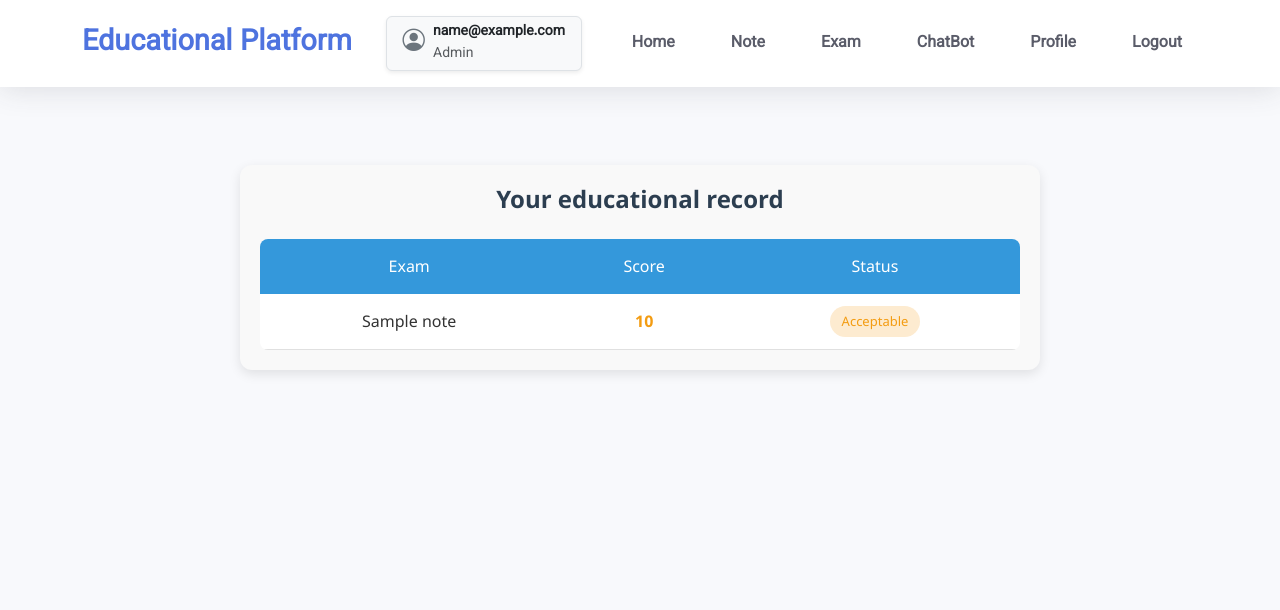
After one commit to dehghan9156/DjangoSmartLearningPlatform, a Django app: page /profile/user/panel/ in a window 1280 px wide. The commit adds this page. Shown: the top 610 px of the page. Run offline with Django 5.2, Linux system fonts and the light colour scheme; a user stored in the database is signed in; tables that the repository leaves empty hold one stand-in row (values such as "Sample post").

Commit message:
add section user panel

```diff
--- /dev/null
+++ b/coreusers/templates/coreusers/user_panel.html
@@ -0,0 +1,148 @@
+{% extends 'base.html' %}
+{% block content %}
+    <div class="grades-container">
+        <h2 class="grades-title">Your educational record</h2>
+
+        <div class="grades-table-container">
+            <table class="grades-table">
+                <thead>
+                    <tr>
+                        <th class="header-cell">Exam</th>
+                        <th class="header-cell">Score</th>
+                        <th class="header-cell">Status</th>
+                    </tr>
+                </thead>
+                <tbody>
+                    {% for feed in exam_feedback %}
+                        <tr class="grade-row">
+                            <td class="exam-title">{{ feed.note.title }}</td>
+                            <td class="score-value {% if feed.score >= 16 %}high-score{% elif feed.score >= 10 %}medium-score{% else %}low-score{% endif %}">
+                                {{ feed.score }}
+                            </td>
+                            <td class="status-cell">
+                                {% if feed.score >= 16 %}
+                                    <span class="status-badge success">Superb</span>
+                                {% elif feed.score >= 10 %}
+                                    <span class="status-badge warning">Acceptable</span>
+                                {% else %}
+                                    <span class="status-badge danger">Need more effort</span>
+                                {% endif %}
+                            </td>
+                        </tr>
+                    {% endfor %}
+                </tbody>
+            </table>
+        </div>
+    </div>
+
+    <style>
+        .grades-container {
+            font-family: 'Segoe UI', Tahoma, Geneva, Verdana, sans-serif;
+            max-width: 800px;
+            margin: 30px auto;
+            padding: 20px;
+            background-color: #f9f9f9;
+            border-radius: 12px;
+            box-shadow: 0 4px 12px rgba(0, 0, 0, 0.1);
+        }
+
+        .grades-title {
+            color: #2c3e50;
+            text-align: center;
+            margin-bottom: 25px;
+            font-size: 24px;
+            font-weight: 600;
+        }
+
+        .grades-table-container {
+            overflow-x: auto;
+        }
+
+        .grades-table {
+            width: 100%;
+            border-collapse: collapse;
+            background-color: white;
+            border-radius: 8px;
+            overflow: hidden;
+        }
+
+        .header-cell {
+            background-color: #3498db;
+            color: white;
+            padding: 15px;
+            text-align: center;
+            font-weight: 500;
+        }
+
+        .grade-row {
+            border-bottom: 1px solid #e0e0e0;
+            transition: background-color 0.2s;
+        }
+
+        .grade-row:hover {
+            background-color: #f5f5f5;
+        }
+
+        .grade-row td {
+            padding: 12px 15px;
+            text-align: center;
+        }
+
+        .exam-title {
+            text-align: right;
+            color: #333;
+            font-weight: 500;
+        }
+
+        .score-value {
+            font-weight: bold;
+            font-size: 16px;
+        }
+
+        .high-score {
+            color: #27ae60;
+        }
+
+        .medium-score {
+            color: #f39c12;
+        }
+
+        .low-score {
+            color: #e74c3c;
+        }
+
+        .status-badge {
+            display: inline-block;
+            padding: 5px 12px;
+            border-radius: 20px;
+            font-size: 13px;
+            font-weight: 500;
+        }
+
+        .success {
+            background-color: #d5f5e3;
+            color: #27ae60;
+        }
+
+        .warning {
+            background-color: #fdebd0;
+            color: #f39c12;
+        }
+
+        .danger {
+            background-color: #fadbd8;
+            color: #e74c3c;
+        }
+
+        @media (max-width: 600px) {
+            .grades-container {
+                padding: 15px;
+            }
+
+            .header-cell, .grade-row td {
+                padding: 10px 8px;
+                font-size: 14px;
+            }
+        }
+    </style>
+{% endblock %}
--- a/coreusers/urls.py
+++ b/coreusers/urls.py
@@ -1,7 +1,9 @@
 from django.contrib import admin
 from django.urls import path, include
+from . import views
 app_name = "coreusers"
 
 urlpatterns = [
+    path("user/panel/",views.UserPanelView.as_view(),name="user-panel"),
 
 ]
--- a/coreusers/views.py
+++ b/coreusers/views.py
@@ -1 +1,25 @@
-from django.shortcuts import render
+from django.contrib.messages import success
+from django.http import JsonResponse, HttpResponse
+from django.views.generic import ListView, DetailView, UpdateView, DeleteView, CreateView
+from django.shortcuts import render, redirect, get_object_or_404
+from django.contrib import messages
+from django.views import View
+from django.contrib.auth.mixins import LoginRequiredMixin
+from django.contrib.messages.views import SuccessMessageMixin
+from DjangoSmartLearningPlatform.settings import OPENAI_API_KEY
+from .forms import *
+from .models import *
+import requests
+from django.http import JsonResponse
+from django.conf import settings
+import openai
+from datetime import timedelta
+import logging
+from django.views import View
+from django.contrib.auth.mixins import UserPassesTestMixin
+from django.utils import timezone
+from learning.models import *
+class UserPanelView(View):
+    def get(self,request):
+        exam_feedback = ExamAnswer.objects.filter(student = request.user)
+        return render(request,"coreusers/user_panel.html",{"exam_feedback":exam_feedback})
--- a/learning/admin.py
+++ b/learning/admin.py
@@ -18,7 +18,7 @@ class CustomQuestion(ModelAdmin):
     search_fields = ("id",)
 
 class CustomExamAnswer(ModelAdmin):
-    list_display = ("pk","student","exam","score")
+    list_display = ("pk","student","note","score")
     search_fields = ("id","student")
 
 class CustomExamSession(ModelAdmin):
--- a/learning/models.py
+++ b/learning/models.py
@@ -28,7 +28,7 @@ class Question(models.Model):
 
 class ExamAnswer(models.Model):
     student = models.ForeignKey(CustomUser,on_delete=models.CASCADE)
-    exam = models.ForeignKey(Note,on_delete=models.CASCADE)
+    note = models.ForeignKey(Note,on_delete=models.CASCADE)
     score = models.IntegerField()
     created_data = models.DateTimeField(auto_now_add=True)
 
--- a/learning/views.py
+++ b/learning/views.py
@@ -406,7 +406,7 @@ class ExamCheckAnswer(LoginRequiredMixin,View):
             score = 0
         ExamAnswer.objects.create(
             student= request.user,
-            exam = note,
+            note = note,
             score = score
         )
         return render(request,"learning/result.html",{
--- a/templates/base.html
+++ b/templates/base.html
@@ -28,6 +28,7 @@
             <h1 class="text-purple">Educational Platform</h1>
         </div>
         {% if request.user.is_authenticated %}
+            <a href="{% url "coreusers:user-panel" %}" style="text-decoration:none;">
             <div class="d-flex align-items-center gap-2 bg-light border rounded px-3 py-1 shadow-sm">
                 <i class="bi bi-person-circle text-secondary" style="font-size: 1.4rem;"></i>
                 <div class="d-flex flex-column">
@@ -40,6 +41,7 @@
             </span>
                 </div>
             </div>
+            </a>
         {% endif %}
         <nav>
             <ul class="nav">
```
Also changed, not shown: coreusers/static/coreusers/css/user_panel.css (added, +109 -0 lines), learning/migrations/0009_rename_exam_examanswer_note.py (added).
